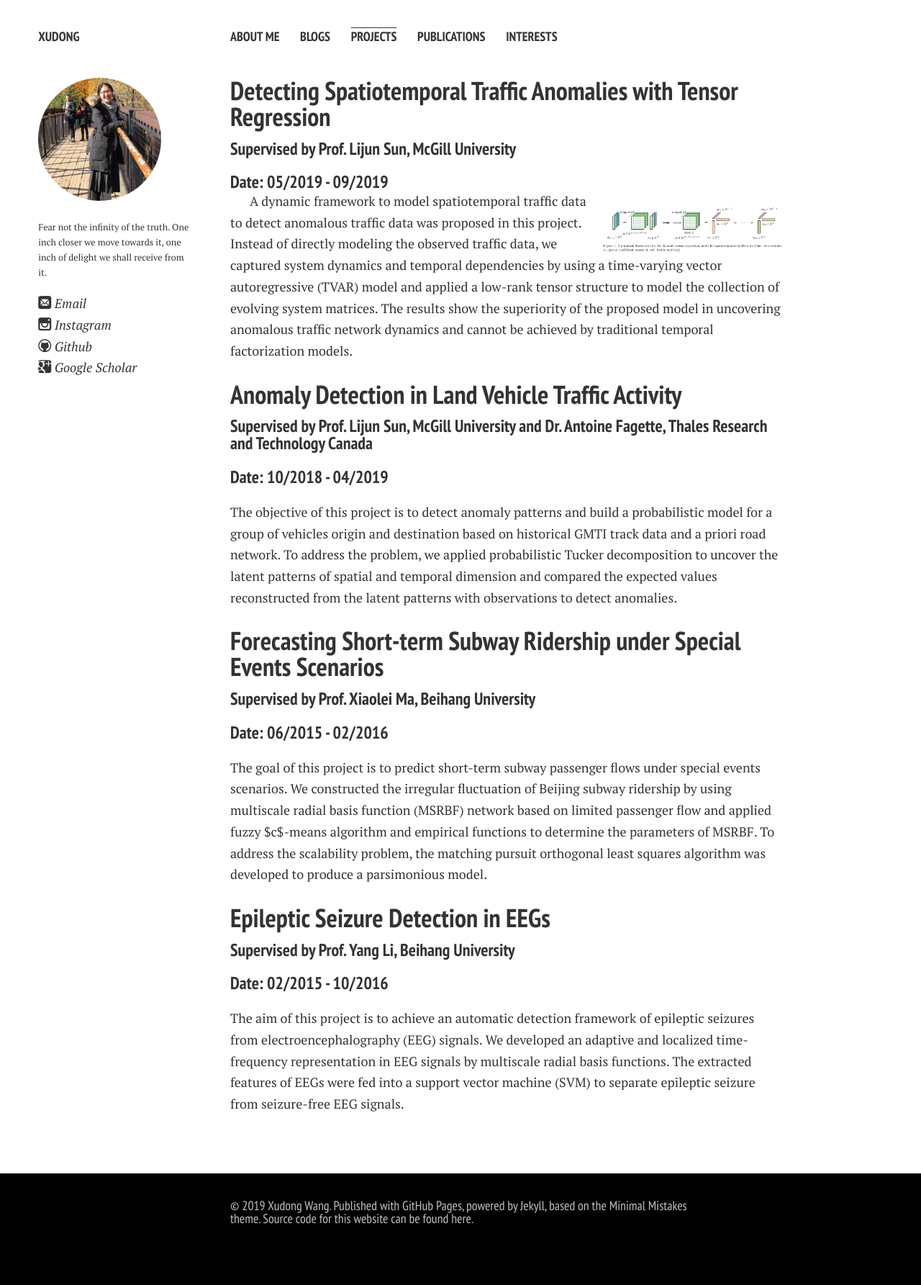
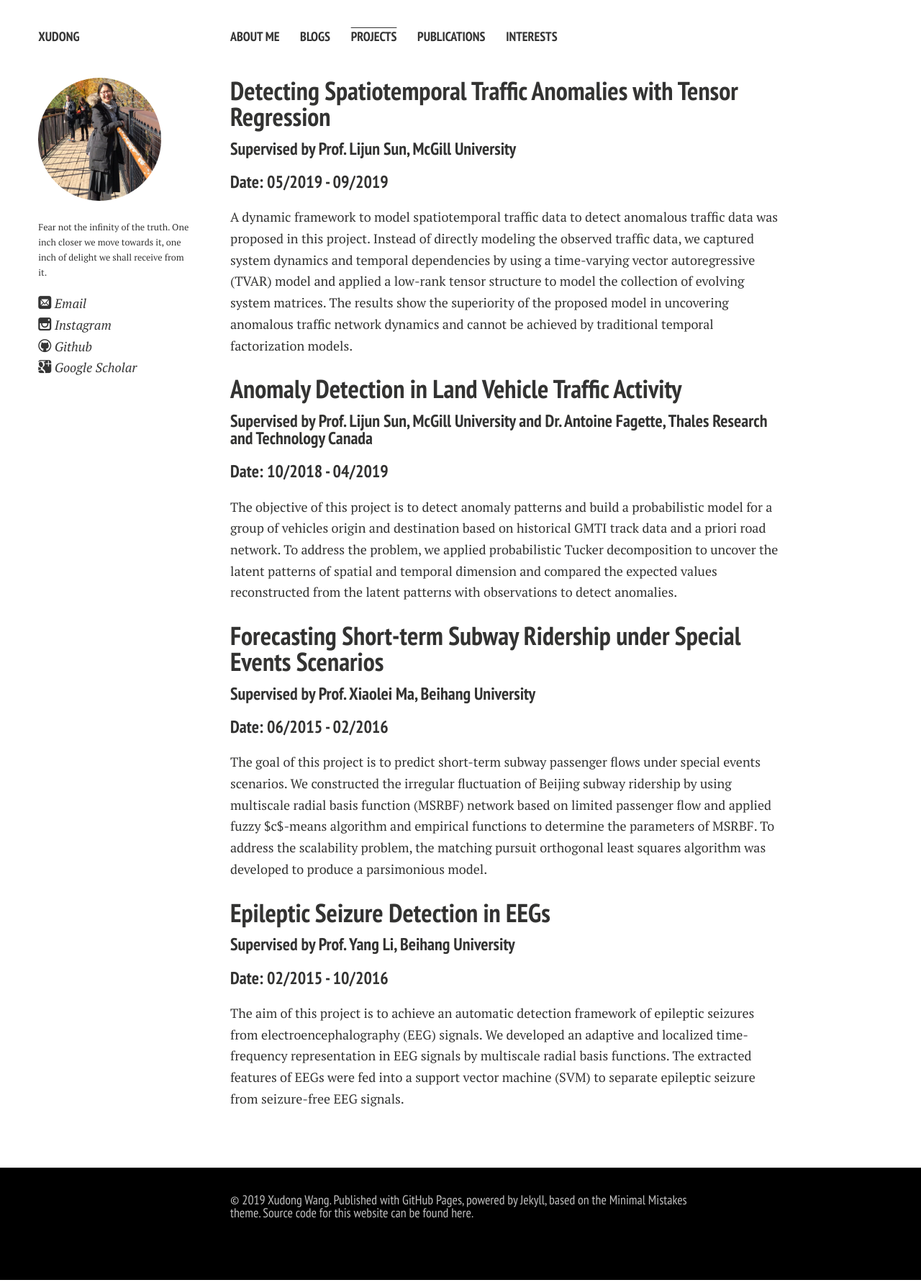
Before and after one commit to eveyuyi/Kaimaoge.github.io, a Jekyll site: the page built from projects.md, in a window 1280 px wide. Shown: the whole page at 72% size. Built offline with Jekyll 4.4.1, drawn with Linux system fonts in a browser that asks for light colours; nearby versions of some CDN libraries.

Commit message:
Update projects.md

```diff
--- a/projects.md
+++ b/projects.md
@@ -7,8 +7,6 @@ title: Projects
 ## Detecting Spatiotemporal Traffic Anomalies with Tensor Regression
 ### Supervised by Prof. Lijun Sun, McGill University
 ### Date: 05/2019 - 09/2019
-
-<img src="/images/TVART.png" class="floatpic" width="800" height="200">
 
 A dynamic framework to model spatiotemporal traffic data to detect anomalous traffic data was proposed in this project. Instead of directly modeling the observed traffic data, we captured system dynamics and temporal dependencies by using a time-varying vector autoregressive (TVAR) model and applied a low-rank tensor structure to model the collection of evolving system matrices. The results show the superiority of the proposed model in uncovering anomalous traffic network dynamics and cannot be achieved by traditional temporal factorization models.
 
```
